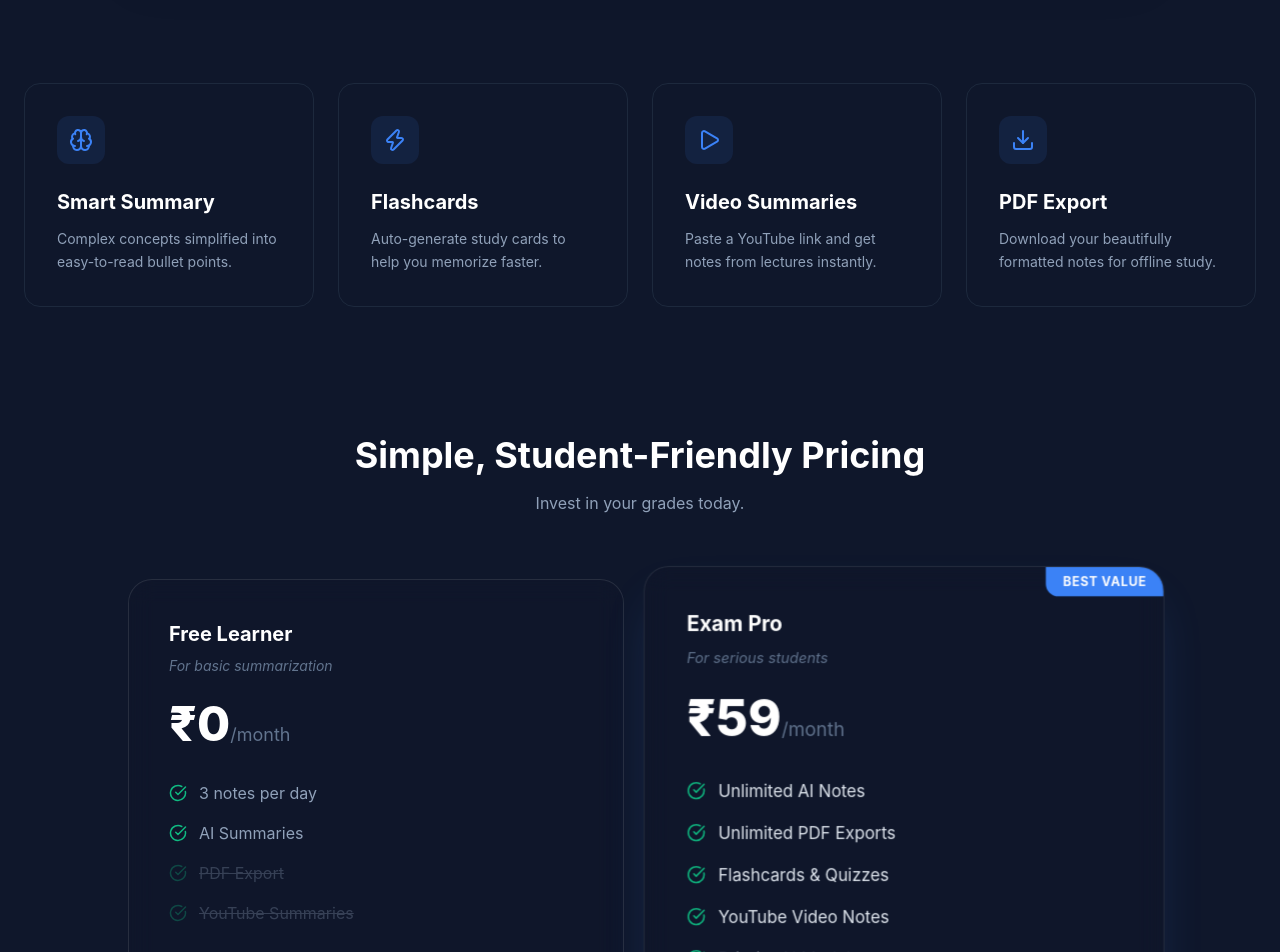
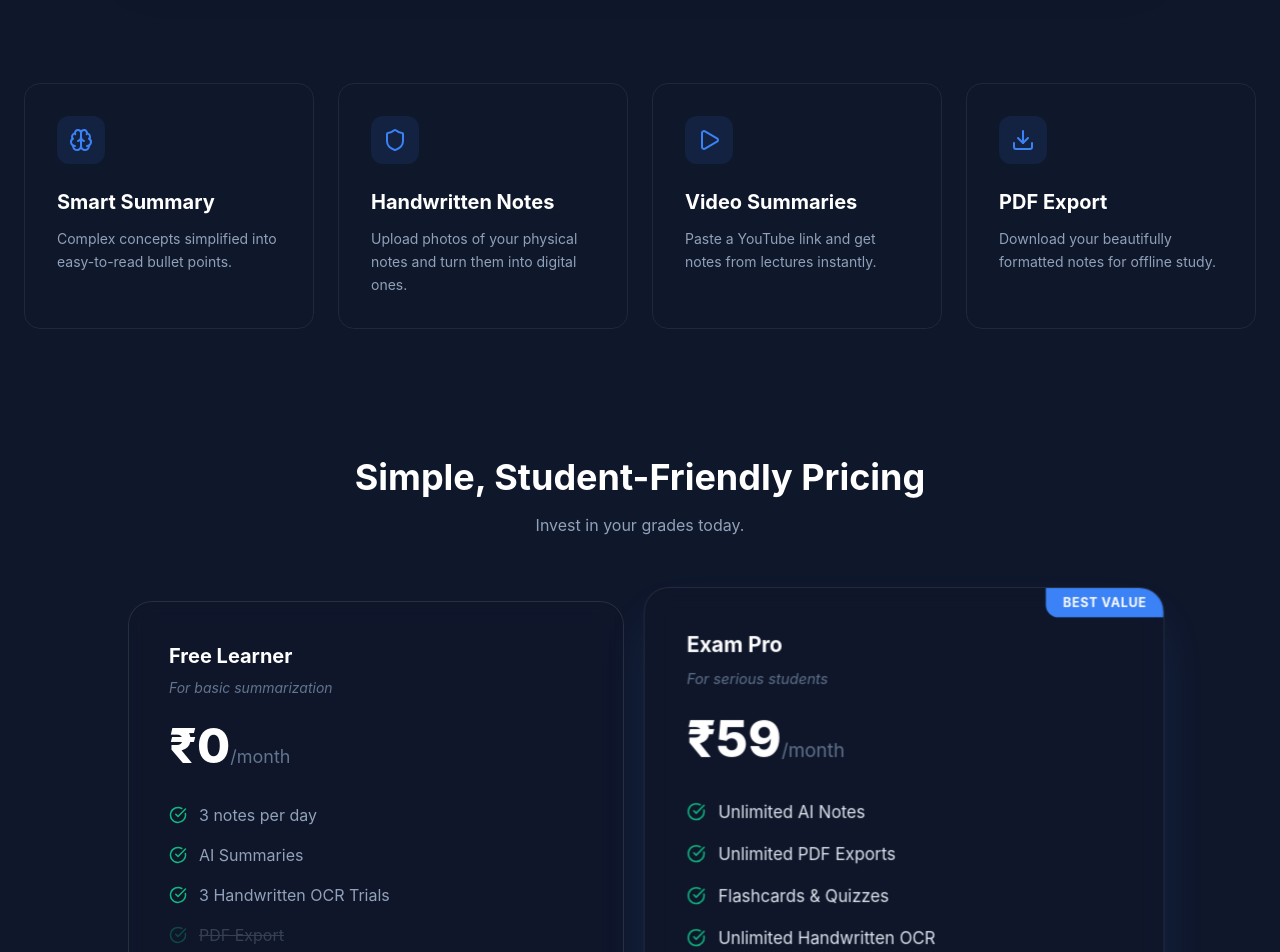
Before and after one commit to sharadpawarsaini/smart-notes-genrator, a React (Vite) app in the folder frontend/: page / in a window 1280 px wide. Shown: the part 1260-2212 px from the top of the page. Built offline with nearby package versions, Linux system fonts and the light colour scheme; no server answers.

Commit message:
Update Landing Page to advertise new Handwritten OCR feature

```diff
--- a/frontend/src/pages/LandingPage.jsx
+++ b/frontend/src/pages/LandingPage.jsx
@@ -122,7 +122,7 @@ const LandingPage = () => {
                 >
                     {[
                         { icon: <Brain />, title: "Smart Summary", desc: "Complex concepts simplified into easy-to-read bullet points." },
-                        { icon: <Zap />, title: "Flashcards", desc: "Auto-generate study cards to help you memorize faster." },
+                        { icon: <Shield />, title: "Handwritten Notes", desc: "Upload photos of your physical notes and turn them into digital ones." },
                         { icon: <Play />, title: "Video Summaries", desc: "Paste a YouTube link and get notes from lectures instantly." },
                         { icon: <Download />, title: "PDF Export", desc: "Download your beautifully formatted notes for offline study." },
                     ].map((feature, idx) => (
@@ -154,6 +154,7 @@ const LandingPage = () => {
                             <ul className="text-left space-y-4 mb-10">
                                 <li className="flex items-center gap-3 text-slate-400"><CheckCircle size={18} className="text-secondary" /> 3 notes per day</li>
                                 <li className="flex items-center gap-3 text-slate-400"><CheckCircle size={18} className="text-secondary" /> AI Summaries</li>
+                                <li className="flex items-center gap-3 text-slate-400"><CheckCircle size={18} className="text-secondary" /> 3 Handwritten OCR Trials</li>
                                 <li className="flex items-center gap-3 text-slate-400 line-through opacity-30"><CheckCircle size={18} className="text-secondary" /> PDF Export</li>
                                 <li className="flex items-center gap-3 text-slate-400 line-through opacity-30"><CheckCircle size={18} className="text-secondary" /> YouTube Summaries</li>
                             </ul>
@@ -168,6 +169,7 @@ const LandingPage = () => {
                                 <li className="flex items-center gap-3 text-slate-200"><CheckCircle size={18} className="text-secondary" /> Unlimited AI Notes</li>
                                 <li className="flex items-center gap-3 text-slate-200"><CheckCircle size={18} className="text-secondary" /> Unlimited PDF Exports</li>
                                 <li className="flex items-center gap-3 text-slate-200"><CheckCircle size={18} className="text-secondary" /> Flashcards & Quizzes</li>
+                                <li className="flex items-center gap-3 text-slate-200"><CheckCircle size={18} className="text-secondary" /> Unlimited Handwritten OCR</li>
                                 <li className="flex items-center gap-3 text-slate-200"><CheckCircle size={18} className="text-secondary" /> YouTube Video Notes</li>
                                 <li className="flex items-center gap-3 text-slate-200"><CheckCircle size={18} className="text-secondary" /> Priority AI Models</li>
                             </ul>
```
